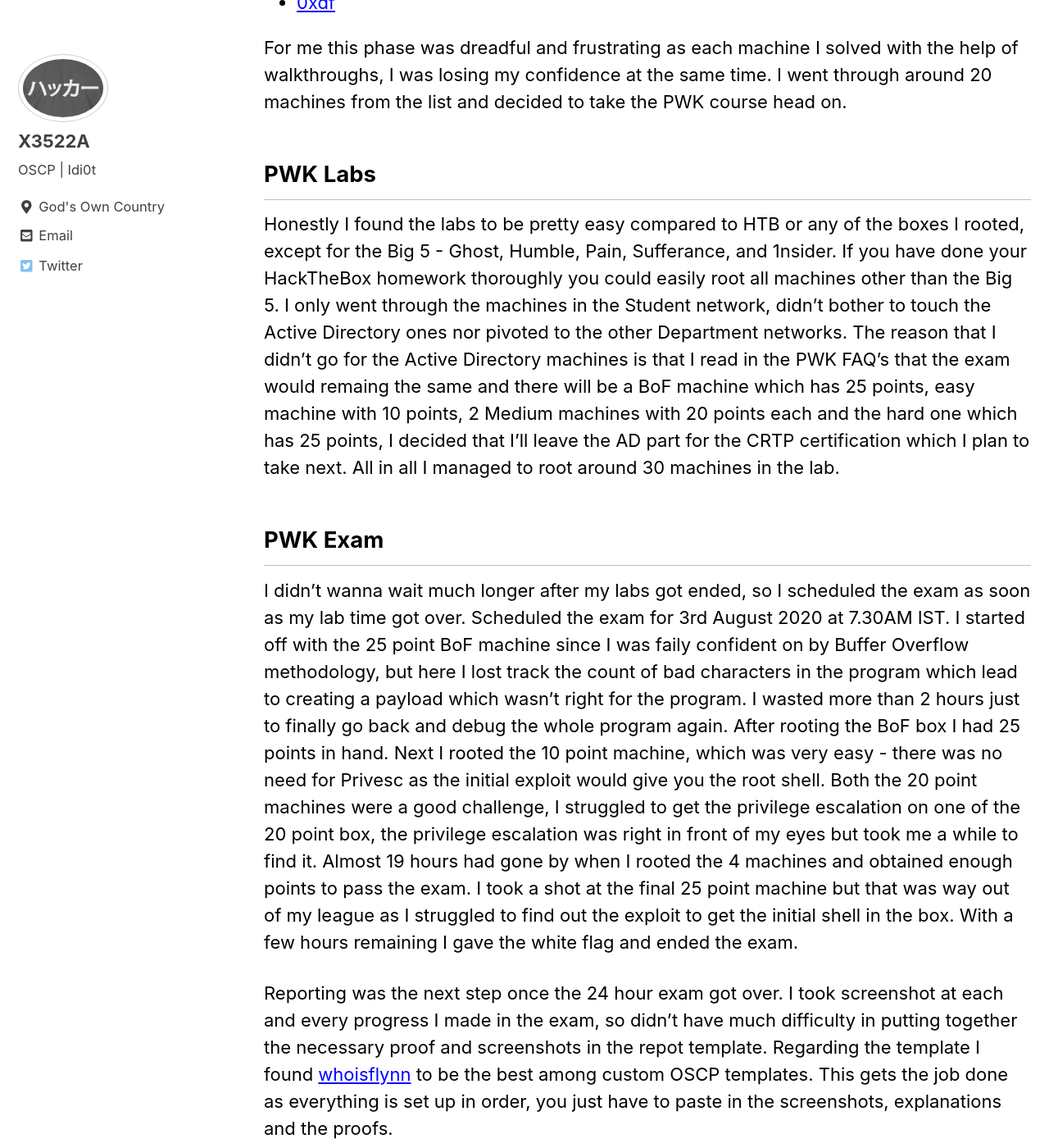
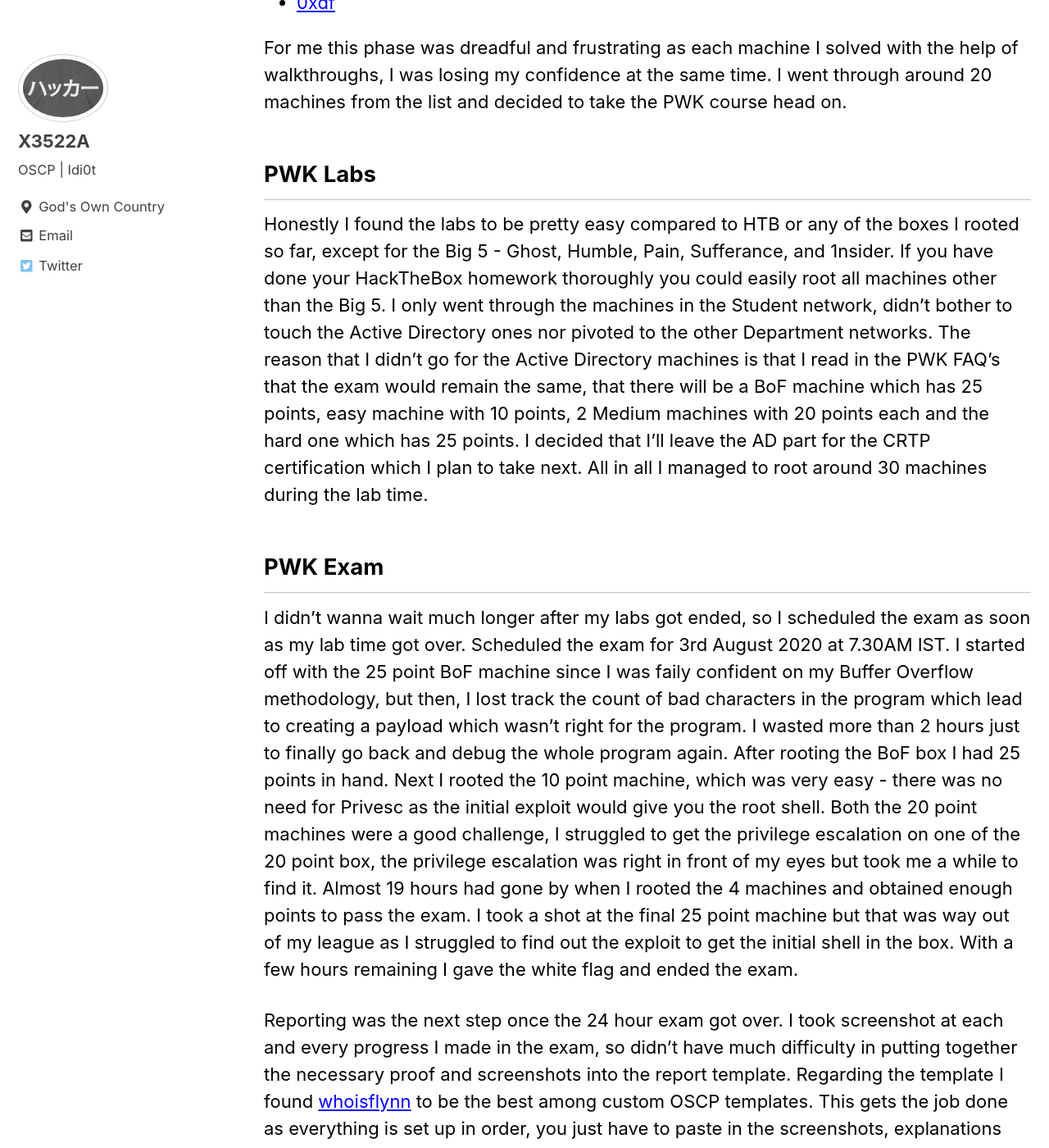
Before and after one commit to vinaysudheer/x3522a.github.io, a Jekyll site: the page built from _posts/2020-10-25-OSCP-Speed-Run-Zero-To-Hero-In-3-Months.md, in a window 1280 px wide and 1400 px high, scrolled down 2420 px. Shown: the whole window at 82% size. Built offline with Jekyll 4.4.1, drawn with Linux system fonts in a browser that asks for light colours; cached includes are drawn as plain includes; some of the changed text lies outside the part shown.

Commit message:
Update 2020-10-25-OSCP-Speed-Run-Zero-To-Hero-In-3-Months.md

```diff
--- a/_posts/2020-10-25-OSCP-Speed-Run-Zero-To-Hero-In-3-Months.md
+++ b/_posts/2020-10-25-OSCP-Speed-Run-Zero-To-Hero-In-3-Months.md
@@ -43,16 +43,17 @@ Good authors of walkthroughs:
 For me this phase was dreadful and frustrating as each machine I solved with the help of walkthroughs, I was losing my confidence at the same time. I went through around 20 machines from the list and decided to take the PWK course head on.
 
 ## PWK Labs
-Honestly I found the labs to be pretty easy compared to HTB or any of the boxes I rooted, except for the Big 5 - Ghost, Humble, Pain, Sufferance, and 1nsider. If you have done your HackTheBox homework thoroughly you could easily root all machines other than the Big 5. I only went through the machines in the Student network, didn't bother to touch the Active Directory ones nor pivoted to the other Department networks. The reason that I didn't go for the Active Directory machines is that I read in the PWK FAQ's that the exam would remaing the same and there will be a BoF machine which has 25 points, easy machine with 10 points, 2 Medium machines with 20 points each and the hard one which has 25 points, I decided that I'll leave the AD part for the CRTP certification which I plan to take next. All in all I managed to root around 30 machines in the lab.
+Honestly I found the labs to be pretty easy compared to HTB or any of the boxes I rooted so far, except for the Big 5 - Ghost, Humble, Pain, Sufferance, and 1nsider. If you have done your HackTheBox homework thoroughly you could easily root all machines other than the Big 5. I only went through the machines in the Student network, didn't bother to touch the Active Directory ones nor pivoted to the other Department networks. The reason that I didn't go for the Active Directory machines is that I read in the PWK FAQ's that the exam would remain the same, that there will be a BoF machine which has 25 points, easy machine with 10 points, 2 Medium machines with 20 points each and the hard one which has 25 points. I decided that I'll leave the AD part for the CRTP certification which I plan to take next. All in all I managed to root around 30 machines during the lab time.
 
 ## PWK Exam
-I didn't wanna wait much longer after my labs got ended, so I scheduled the exam as soon as my lab time got over. Scheduled the exam for 3rd August 2020 at 7.30AM IST. I started off with the 25 point BoF machine since I was faily confident on by Buffer Overflow methodology, but here I lost track the count of bad characters in the program which lead to creating a payload which wasn't right for the program. I wasted more than 2 hours just to finally go back and debug the whole program again.
+I didn't wanna wait much longer after my labs got ended, so I scheduled the exam as soon as my lab time got over. Scheduled the exam for 3rd August 2020 at 7.30AM IST. I started off with the 25 point BoF machine since I was faily confident on my Buffer Overflow methodology, but then, I lost track the count of bad characters in the program which lead to creating a payload which wasn't right for the program. I wasted more than 2 hours just to finally go back and debug the whole program again.
 After rooting the BoF box I had 25 points in hand. Next I rooted the 10 point machine, which was very easy - there was no need for Privesc as the initial exploit would give you the root shell. Both the 20 point machines were a good challenge, I struggled to get the privilege escalation on one of the 20 point box, the privilege escalation was right in front of my eyes but took me a while to find it. Almost 19 hours had gone by when I rooted the 4 machines and obtained enough points to pass the exam. I took a shot at the final 25 point machine but that was way out of my league as I struggled to find out the exploit to get the initial shell in the box. With a few hours remaining I gave the white flag and ended the exam.
 
-Reporting was the next step once the 24 hour exam got over. I took screenshot at each and every progress I made in the exam, so didn't have much difficulty in putting together the necessary proof and screenshots in the repot template. Regarding the template I found [whoisflynn](https://github.com/whoisflynn/OSCP-Exam-Report-Template) to be the best among custom OSCP templates. This gets the job done as everything is set up in order, you just have to paste in the screenshots, explanations and the proofs.
+Reporting was the next step once the 24 hour exam got over. I took screenshot at each and every progress I made in the exam, so didn't have much difficulty in putting together the necessary proof and screenshots into the report template. Regarding the template I found [whoisflynn](https://github.com/whoisflynn/OSCP-Exam-Report-Template) to be the best among custom OSCP templates. This gets the job done as everything is set up in order, you just have to paste in the screenshots, explanations and the proofs.
 
 ## Thoughts
 + Make notes of all the machines you have rooted in your preparation so far. This will become handy as there is a possibility that you might encounter that tecnology in your exam.
++ Getting a reverse shell could be tricky sometimes, the port you are listening on might be firewalled. So try to figure out the ports which could possibly be whitelisted.
 + Do your enumeration on all the open ports thoroughly. Let's say the default SSH port running on port 22 might not be running SSH server ;)
 + Manage your time properly - if you're stuck with a box for a very long period of time I'd suggest you to pause that one, take a short break and move to the next machine
 + The most important thing you have to keep in mind is not to burn out during the exam. Take regular breaks, keep snacks and drinks aside while taking the exam. Drink lots of water.
```
